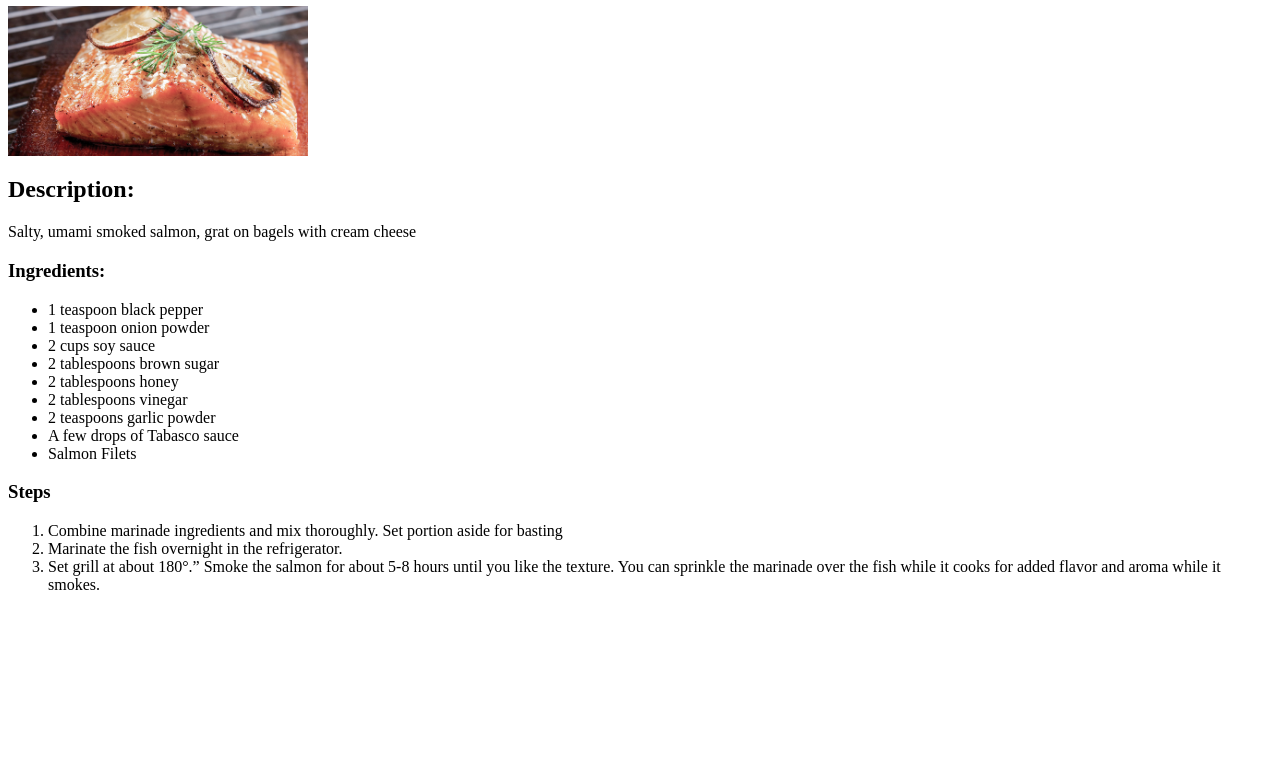
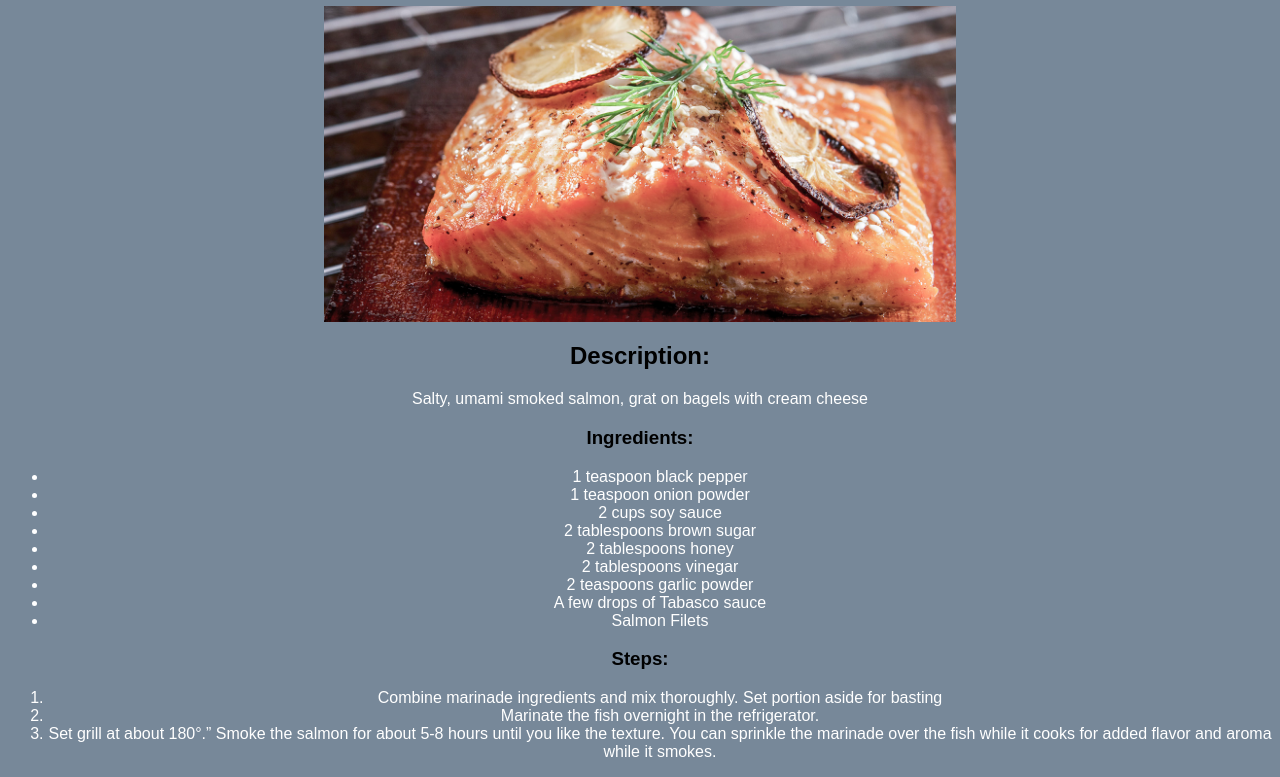
Before and after one commit to youngj4/odin-recipes, a plain HTML site: page recipes/monterey-bay-salmon.html in a window 1280 px wide. Shown: the part 60-837 px from the top of the page. Before the commit the page ends 800 px from the top, so only its background shows below. Drawn offline with Linux system fonts and the light colour scheme.

Commit message:
add style file and styles for monterey bay salmon

```diff
--- a/recipes/monterey-bay-salmon.html
+++ b/recipes/monterey-bay-salmon.html
@@ -1,10 +1,13 @@
+<head>
+    <link rel="stylesheet" href="../styles.css">
+</head>
 <body>
     <h1>Montery Bay Smoked Salmon</h1>
-    <img src="../links-and-images/smokesalmon-head.jpg" width="300" alt="Smoked salmon filet">
-    <h2>Description:</h2>
-        <p>Salty, umami smoked salmon, grat on bagels with cream cheese</p>
-    <h3>Ingredients:</h3>
-        <ul>
+    <img id="image" src="../links-and-images/smokesalmon-head.jpg" width="300" alt="Smoked salmon filet">
+    <h2 class="heading">Description:</h2>
+        <p class="details">Salty, umami smoked salmon, grat on bagels with cream cheese</p>
+    <h3 class="heading">Ingredients:</h3>
+        <ul class="details">
             <li>1 teaspoon black pepper</li>
             <li>1 teaspoon onion powder</li>
             <li>2 cups soy sauce</li>
@@ -15,8 +18,8 @@
             <li>A few drops of Tabasco sauce</li>
             <li>Salmon Filets</li>
         </ul>
-    <h3>Steps</h3>
-        <ol>
+    <h3 class="heading">Steps:</h3>
+        <ol class="details">
             <li>Combine marinade ingredients and mix thoroughly. Set portion aside for basting</li>
             <li>Marinate the fish overnight in the refrigerator.</li>
             <li>Set grill at about 180°.” Smoke the salmon for about 5-8 hours until you like the texture. You can sprinkle the marinade over the fish while it cooks for added flavor and aroma while it smokes.</li>
--- /dev/null
+++ b/styles.css
@@ -0,0 +1,21 @@
+* {
+    font-family:Arial, Helvetica, sans-serif;
+    background-color: lightslategray
+}
+
+.heading {
+    text-align: center;
+    color: black
+}
+
+.details {
+    text-align: center;
+    color: white
+}
+
+#image {
+    display: block;
+    margin-left: auto;
+    margin-right: auto;
+    width: 50%
+}
```
Also changed, not shown: index.html (+2 -1 lines).
